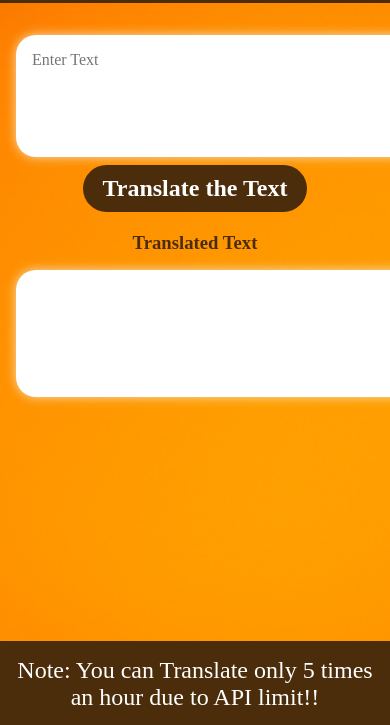
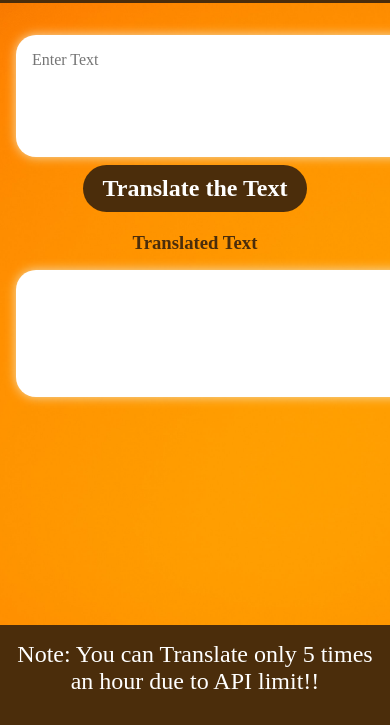
Before and after one commit to bafna-hitesh/yoda-translator-app, a plain HTML site: page index.html in a window 390 px wide. Shown: the part 119-844 px from the top of the page. Drawn offline with Linux system fonts and the light colour scheme.

Commit message:
style: footer fixed

```diff
--- a/main.css
+++ b/main.css
@@ -91,6 +91,9 @@ h1,
 
 footer {
     position: fixed;
+    display: flex;
+    flex-dimention: column;
+    margin-top: auto;
     padding: auto;
     left: 0;
     bottom: 0;
@@ -108,13 +111,6 @@ footer {
 }
 
 @media screen and (max-width: 550px) {
-    footer {
-        position: fixed;
-        left: 0;
-        bottom: -1rem;
-        width: 100%;
-        background-color: #4B2D0B;
-    }
     .footer-info{
         padding-bottom: 30px;
     }
```
